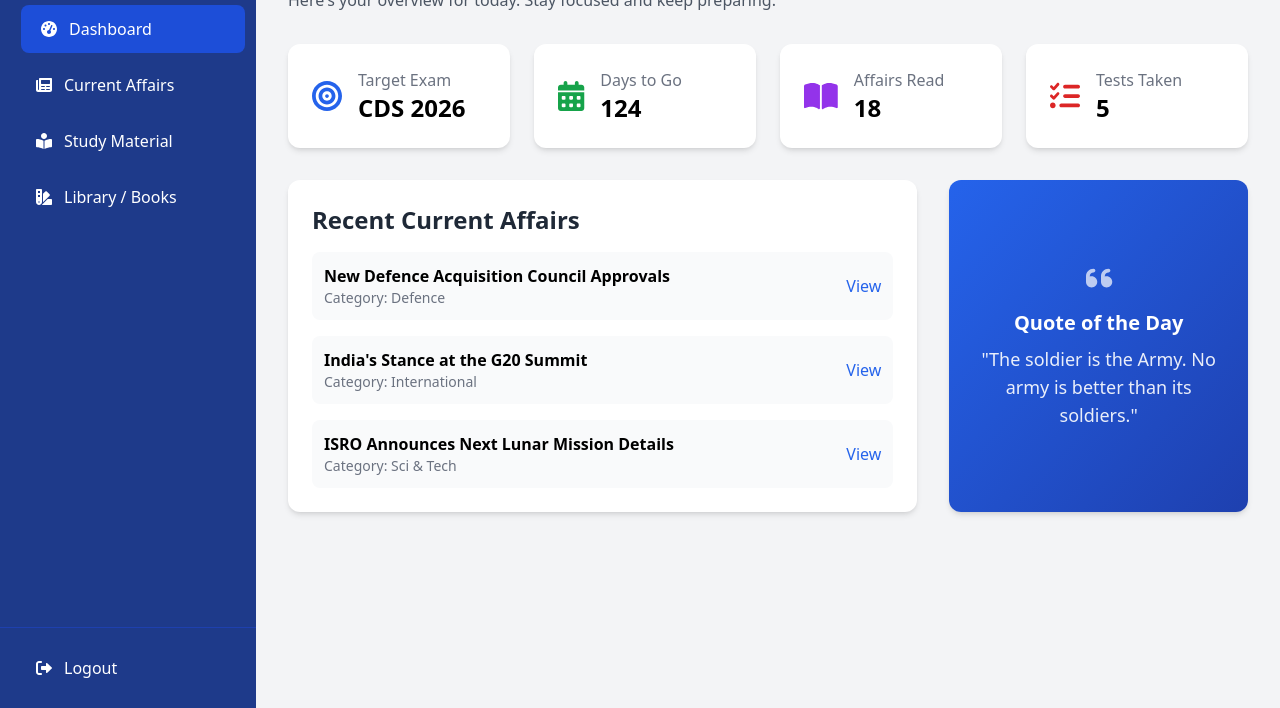
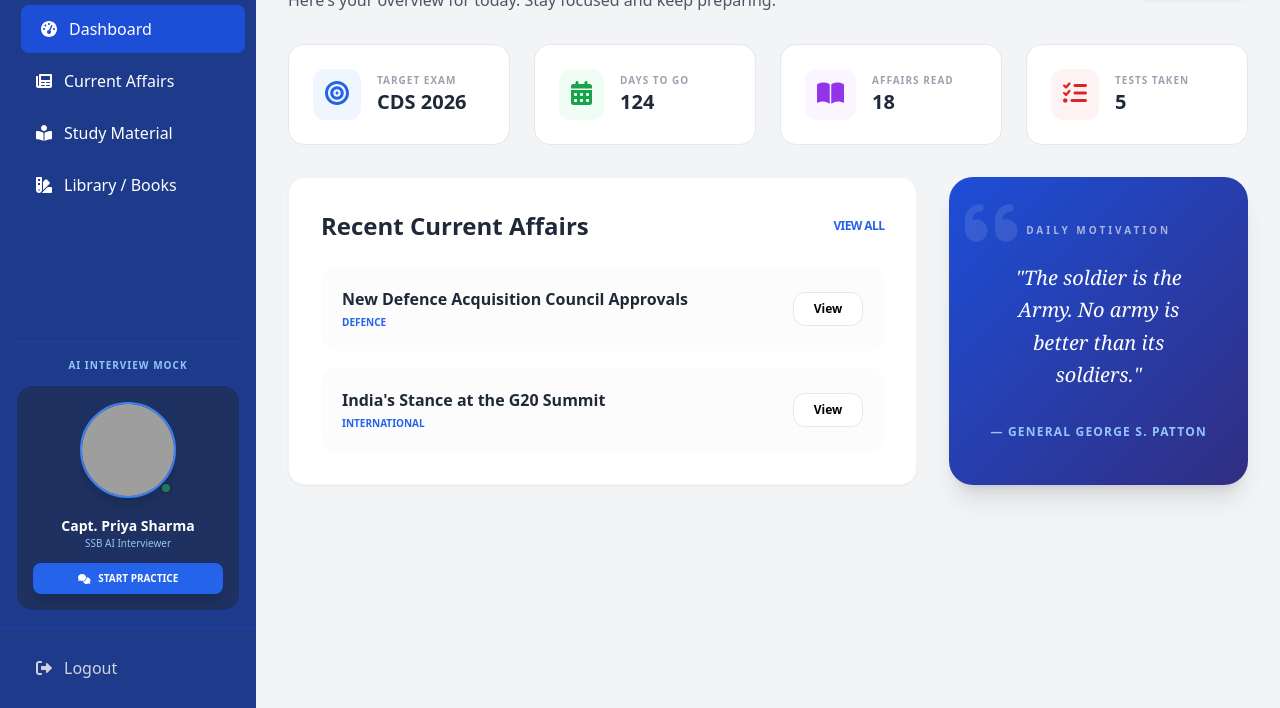
Before and after one commit to ayshwaryee/ssb-website-main, a plain HTML site: page dashboard.html in a window 1280 px wide. Shown: the part 92-800 px from the top of the page. Drawn offline with nearby package versions, Linux system fonts and the light colour scheme; grey boxes are pictures that could not be loaded.

Commit message:
ai interview layout

```diff
--- a/dashboard.html
+++ b/dashboard.html
@@ -12,40 +12,69 @@
             transition: all 0.2s ease-in-out;
         }
         .sidebar-link:hover, .sidebar-link.active {
-            background-color: #1d4ed8; /* darker blue */
+            background-color: #1d4ed8;
             color: white;
             transform: translateX(5px);
+        }
+        /* Custom scrollbar */
+        ::-webkit-scrollbar {
+            width: 5px;
+        }
+        ::-webkit-scrollbar-thumb {
+            background: #1e3a8a;
+            border-radius: 10px;
+        }
+        .stat-card:hover {
+            transform: translateY(-5px);
+            box-shadow: 0 10px 15px -3px rgba(0, 0, 0, 0.1);
         }
     </style>
 </head>
 <body class="bg-gray-100 font-sans">
     <div class="flex min-h-screen">
-        <aside class="w-64 bg-blue-900 text-white flex flex-col hidden md:flex">
-            <div class="p-6 text-center border-b border-blue-800">
+        <aside class="w-64 bg-blue-900 text-white flex flex-col hidden md:flex sticky top-0 h-screen">
+    <div class="p-6 text-center border-b border-blue-800 shrink-0">
         <a href="index.html" class="flex items-center justify-center">
             <img src="imageout/ssb logo.png" alt="Logo" class="h-8 w-8 mr-2">
             <span class="text-2xl font-bold">SSB Academy</span>
         </a>
     </div>
-            <nav class="flex-1 p-4 space-y-2">
+
+    <nav class="flex-1 p-4 flex flex-col justify-between overflow-y-auto min-h-0">
+        <div class="space-y-1">
             <a href="dashboard.html" class="sidebar-link active flex items-center px-4 py-3 rounded-lg">
                 <i class="fas fa-tachometer-alt w-6 mr-2"></i> Dashboard
             </a>
-
             <a href="current-affairs.html" class="sidebar-link flex items-center px-4 py-3 rounded-lg">
                 <i class="fas fa-newspaper w-6 mr-2"></i> Current Affairs
             </a>
-
             <a href="study-material.html" class="sidebar-link flex items-center px-4 py-3 rounded-lg">
                 <i class="fas fa-book-reader w-6 mr-2"></i> Study Material
             </a>
-
             <a href="library.html" class="sidebar-link flex items-center px-4 py-3 rounded-lg">
                 <i class="fas fa-swatchbook w-6 mr-2"></i> Library / Books
             </a>
+        </div>
+
+        <div class="pt-4 mt-4 border-t border-blue-800 shrink-0">
+            <h3 class="text-[10px] text-blue-300 uppercase font-bold mb-3 px-2 tracking-widest text-center">AI Interview Mock</h3>
+            <div class="bg-gray-800/50 p-4 rounded-2xl border border-blue-700/50 text-center">
+                <div class="relative inline-block mb-3">
+                    <img src="imageout/priyaai.png" alt="Capt. Priya Sharma" class="w-24 h-24 rounded-full border-2 border-blue-500 object-cover shadow-lg mx-auto">
+                    <span class="absolute bottom-1 right-1 w-3 h-3 bg-green-500 border-2 border-gray-800 rounded-full animate-pulse"></span>
+                </div>
+                <p class="font-bold text-sm text-white">Capt. Priya Sharma</p>
+                <p class="text-[10px] text-blue-300 mb-3">SSB AI Interviewer</p>
+
+                <a href="interview.html" class="w-full bg-blue-600 hover:bg-blue-500 text-white font-bold py-2 rounded-lg text-[10px] flex items-center justify-center transition-all active:scale-95 shadow-lg">
+                    <i class="fas fa-comments mr-2"></i> START PRACTICE
+                </a>
+            </div>
+        </div>
     </nav>
-            <div class="p-4 border-t border-blue-800">
-                <a href="auth.html" class="sidebar-link flex items-center px-4 py-3 rounded-lg">
+
+    <div class="p-4 border-t border-blue-800 shrink-0">
+        <a href="auth.html" class="sidebar-link flex items-center px-4 py-3 rounded-lg text-gray-300">
             <i class="fas fa-sign-out-alt w-6 mr-2"></i> Logout
         </a>
     </div>
@@ -57,74 +86,71 @@
                     <h1 class="text-4xl font-bold text-gray-800">Welcome, Aspirant! 👋</h1>
                     <p class="text-gray-600 mt-2">Here's your overview for today. Stay focused and keep preparing.</p>
                 </div>
-                <a href="auth.html" class="bg-blue-600 text-white hover:bg-blue-700 font-semibold px-4 py-2 rounded-lg text-sm flex items-center transition-colors">
+                <a href="auth.html" class="bg-blue-600 text-white hover:bg-blue-700 font-semibold px-5 py-2.5 rounded-xl text-sm flex items-center transition-all shadow-md active:scale-95">
                     <i class="fas fa-sign-out-alt mr-2"></i>Logout
                 </a>
             </header>
 
             <section class="grid md:grid-cols-2 lg:grid-cols-4 gap-6 mb-8">
-                <div class="bg-white p-6 rounded-xl shadow-md flex items-center space-x-4">
-                    <i class="fas fa-bullseye text-3xl text-blue-600"></i>
+                <div class="stat-card bg-white p-6 rounded-2xl border border-gray-200 flex items-center space-x-4 transition-all duration-300">
+                    <div class="bg-blue-50 p-3 rounded-xl text-blue-600"><i class="fas fa-bullseye text-2xl"></i></div>
                     <div>
-                        <p class="text-gray-500">Target Exam</p>
-                        <p class="text-2xl font-bold">CDS 2026</p>
+                        <p class="text-gray-400 text-[10px] font-bold uppercase tracking-widest">Target Exam</p>
+                        <p class="text-xl font-black text-gray-800">CDS 2026</p>
                     </div>
                 </div>
-                <div class="bg-white p-6 rounded-xl shadow-md flex items-center space-x-4">
-                    <i class="fas fa-calendar-alt text-3xl text-green-600"></i>
+                <div class="stat-card bg-white p-6 rounded-2xl border border-gray-200 flex items-center space-x-4 transition-all duration-300">
+                    <div class="bg-green-50 p-3 rounded-xl text-green-600"><i class="fas fa-calendar-alt text-2xl"></i></div>
                     <div>
-                        <p class="text-gray-500">Days to Go</p>
-                        <p class="text-2xl font-bold">124</p>
+                        <p class="text-gray-400 text-[10px] font-bold uppercase tracking-widest">Days to Go</p>
+                        <p class="text-xl font-black text-gray-800">124</p>
                     </div>
                 </div>
-                <div class="bg-white p-6 rounded-xl shadow-md flex items-center space-x-4">
-                    <i class="fas fa-book-open text-3xl text-purple-600"></i>
+                <div class="stat-card bg-white p-6 rounded-2xl border border-gray-200 flex items-center space-x-4 transition-all duration-300">
+                    <div class="bg-purple-50 p-3 rounded-xl text-purple-600"><i class="fas fa-book-open text-2xl"></i></div>
                     <div>
-                        <p class="text-gray-500">Affairs Read</p>
-                        <p class="text-2xl font-bold">18</p>
+                        <p class="text-gray-400 text-[10px] font-bold uppercase tracking-widest">Affairs Read</p>
+                        <p class="text-xl font-black text-gray-800">18</p>
                     </div>
                 </div>
-                <div class="bg-white p-6 rounded-xl shadow-md flex items-center space-x-4">
-                    <i class="fas fa-tasks text-3xl text-red-600"></i>
+                <div class="stat-card bg-white p-6 rounded-2xl border border-gray-200 flex items-center space-x-4 transition-all duration-300">
+                    <div class="bg-red-50 p-3 rounded-xl text-red-600"><i class="fas fa-tasks text-2xl"></i></div>
                     <div>
-                        <p class="text-gray-500">Tests Taken</p>
-                        <p class="text-2xl font-bold">5</p>
+                        <p class="text-gray-400 text-[10px] font-bold uppercase tracking-widest">Tests Taken</p>
+                        <p class="text-xl font-black text-gray-800">5</p>
                     </div>
                 </div>
             </section>
 
             <div class="grid lg:grid-cols-3 gap-8">
-                <div class="lg:col-span-2 bg-white p-6 rounded-xl shadow-md">
-                    <h2 class="text-2xl font-bold text-gray-800 mb-4">Recent Current Affairs</h2>
+                <div class="lg:col-span-2 bg-white p-8 rounded-2xl shadow-sm border border-gray-100">
+                    <div class="flex justify-between items-center mb-6">
+                        <h2 class="text-2xl font-extrabold text-gray-800">Recent Current Affairs</h2>
+                        <a href="current-affairs.html" class="text-blue-600 text-xs font-bold hover:underline uppercase tracking-tighter">View All</a>
+                    </div>
                     <div class="space-y-4">
-                        <div class="flex items-center justify-between p-3 bg-gray-50 rounded-lg">
+                        <div class="flex items-center justify-between p-5 bg-gray-50/50 rounded-2xl hover:bg-white hover:shadow-md transition-all border border-transparent hover:border-gray-100">
                             <div>
-                                <p class="font-semibold">New Defence Acquisition Council Approvals</p>
-                                <p class="text-sm text-gray-500">Category: Defence</p>
+                                <p class="font-bold text-gray-800">New Defence Acquisition Council Approvals</p>
+                                <p class="text-[10px] text-blue-600 font-black mt-1 uppercase">Defence</p>
                             </div>
-                            <a href="current-affairs.html" class="text-blue-600 hover:underline">View</a>
+                            <a href="current-affairs.html" class="bg-white px-5 py-2 rounded-xl text-xs font-bold border border-gray-200 hover:bg-blue-50 transition-colors">View</a>
                         </div>
-                        <div class="flex items-center justify-between p-3 bg-gray-50 rounded-lg">
+                        <div class="flex items-center justify-between p-5 bg-gray-50/50 rounded-2xl hover:bg-white hover:shadow-md transition-all border border-transparent hover:border-gray-100">
                             <div>
-                                <p class="font-semibold">India's Stance at the G20 Summit</p>
-                                <p class="text-sm text-gray-500">Category: International</p>
+                                <p class="font-bold text-gray-800">India's Stance at the G20 Summit</p>
+                                <p class="text-[10px] text-blue-600 font-black mt-1 uppercase">International</p>
                             </div>
-                            <a href="current-affairs.html" class="text-blue-600 hover:underline">View</a>
-                        </div>
-                        <div class="flex items-center justify-between p-3 bg-gray-50 rounded-lg">
-                            <div>
-                                <p class="font-semibold">ISRO Announces Next Lunar Mission Details</p>
-                                <p class="text-sm text-gray-500">Category: Sci & Tech</p>
-                            </div>
-                            <a href="current-affairs.html" class="text-blue-600 hover:underline">View</a>
+                            <a href="current-affairs.html" class="bg-white px-5 py-2 rounded-xl text-xs font-bold border border-gray-200 hover:bg-blue-50 transition-colors">View</a>
                         </div>
                     </div>
                 </div>
 
-                <div class="bg-gradient-to-br from-blue-600 to-blue-800 text-white p-6 rounded-xl shadow-md flex flex-col justify-center items-center text-center">
-                    <i class="fas fa-quote-left text-3xl opacity-70 mb-4"></i>
-                    <h2 class="text-xl font-bold mb-2">Quote of the Day</h2>
-                    <p id="quoteText" class="text-lg opacity-90">"The soldier is the Army. No army is better than its soldiers."</p>
+                <div class="bg-gradient-to-br from-blue-700 to-indigo-900 text-white p-10 rounded-3xl shadow-xl flex flex-col justify-center text-center relative overflow-hidden">
+                    <i class="fas fa-quote-left text-6xl absolute top-4 left-4 opacity-10"></i>
+                    <h2 class="text-[10px] font-bold uppercase tracking-[0.3em] mb-6 opacity-60">Daily Motivation</h2>
+                    <p class="text-xl italic font-serif leading-relaxed mb-8">"The soldier is the Army. No army is better than its soldiers."</p>
+                    <p class="text-xs font-bold text-blue-300 uppercase tracking-widest">— General George S. Patton</p>
                 </div>
             </div>
         </main>
```
Also changed, not shown: interview.html (added, +131 -0 lines), 1 other file. Lines whose indentation alone changed are shown as unchanged.
